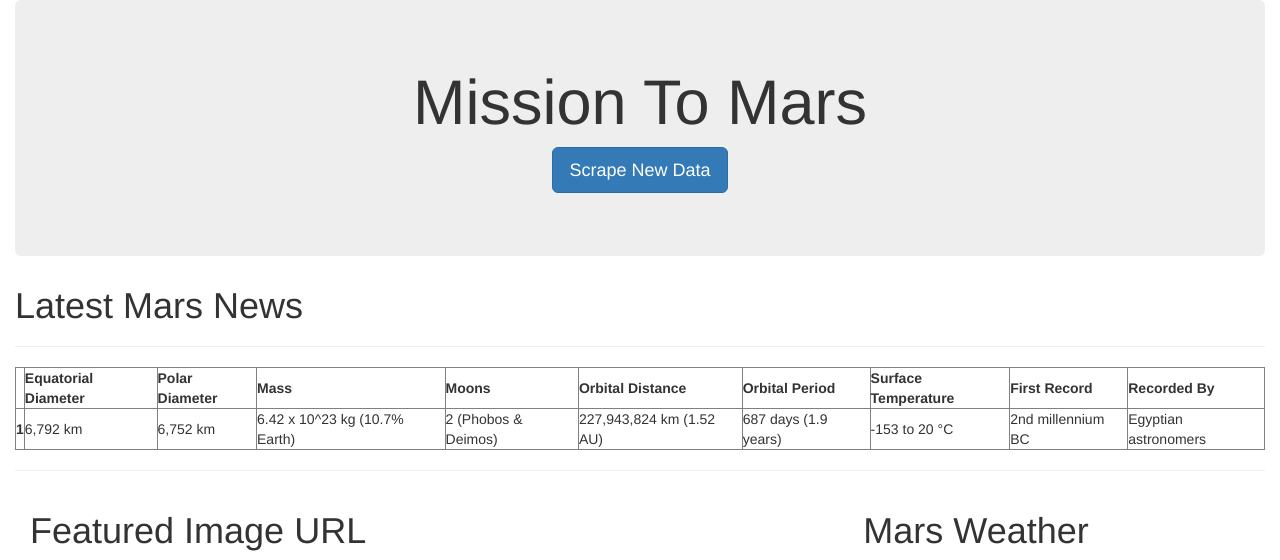
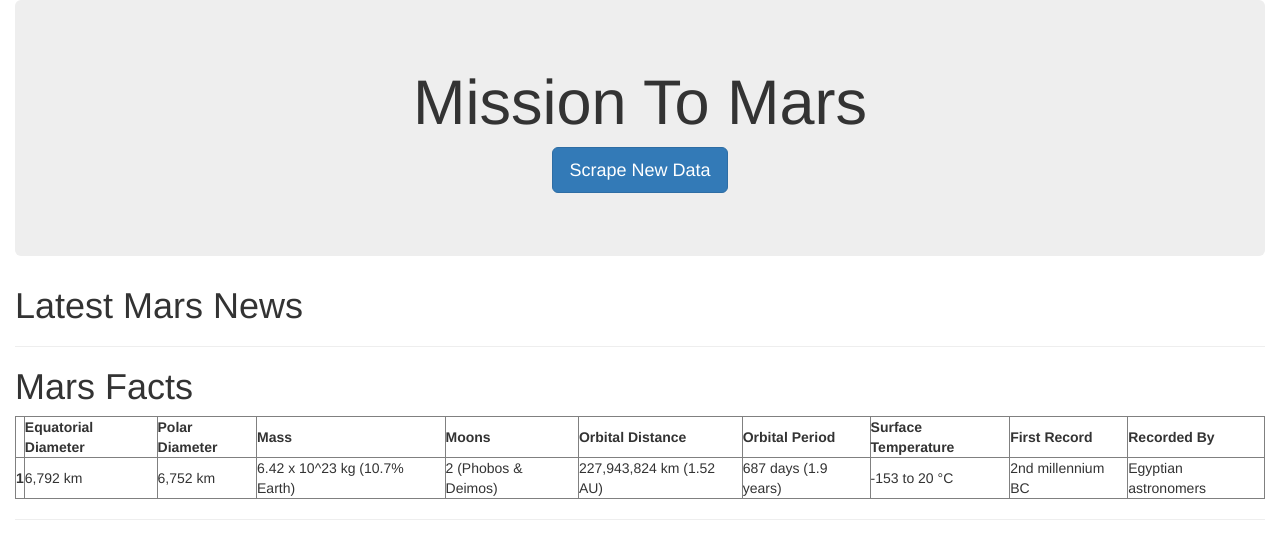
Before and after one commit to krithikaragha/MissionToMars, a Flask app: page / in a window 1280 px wide. Shown: the top 560 px of the page. Run offline with Flask 2, Linux system fonts and the light colour scheme; data that the repository does not hold is empty; some libraries are stand-ins or nearby versions.

Commit message:
Final Commit! :)

```diff
--- a/missionToMarsApp/templates/index.html
+++ b/missionToMarsApp/templates/index.html
@@ -19,6 +19,7 @@
       <h3>{{ mars_data.news_title }}</h3>
       <h6>{{ mars_data.paragraph_text }}</h6>
       <hr>
+      <h1>Mars Facts </h1>
         <table border="1" class="dataframe">
           <thead>
             <tr style="text-align: right;">
```
